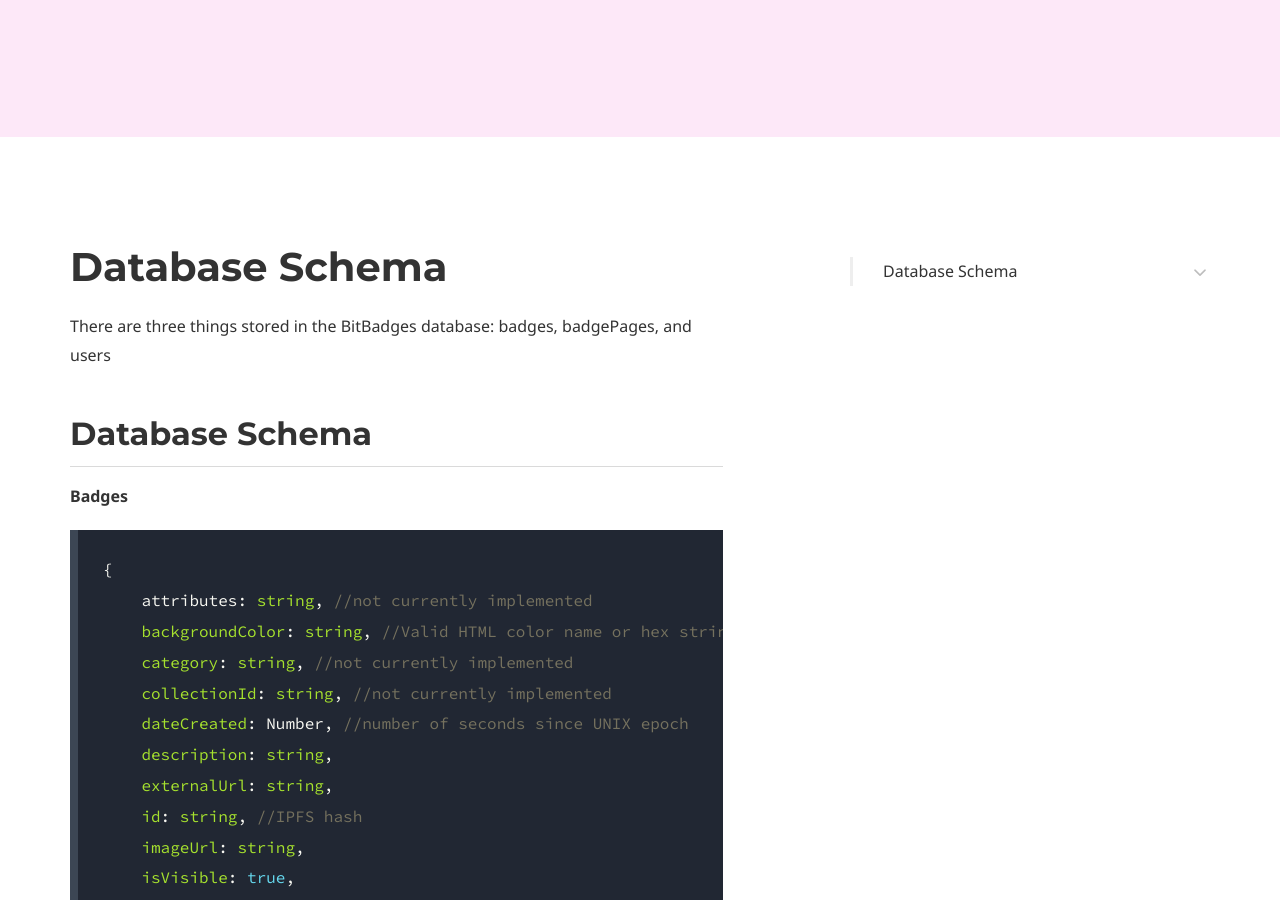
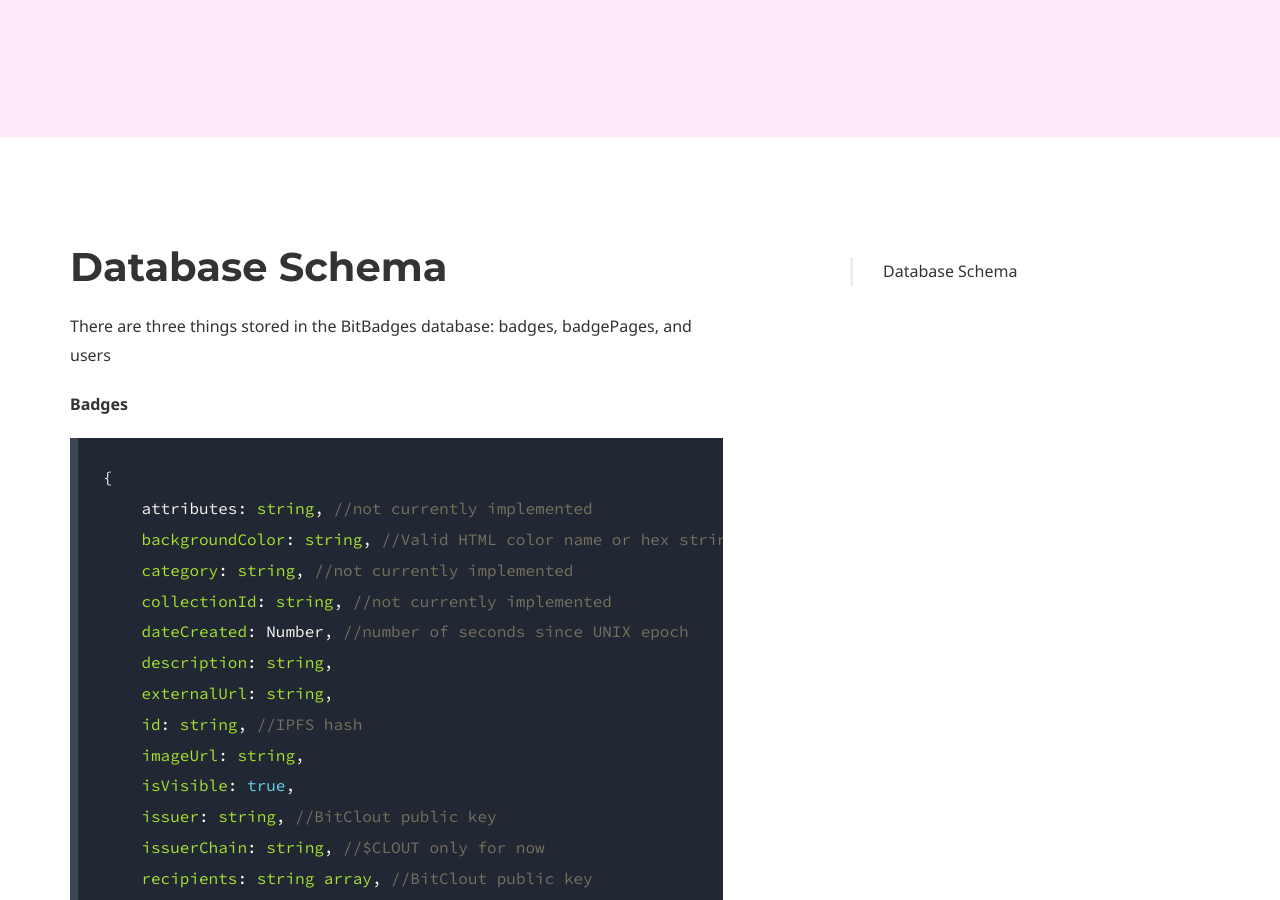
Before and after one commit to BitBadges/bitbadges.github.io, a Jekyll site: the page built from database.md, in a window 1280 px wide and 900 px high, scrolled down 490 px. Built offline with Jekyll 4.4.1, drawn with Linux system fonts in a browser that asks for light colours; some web fonts are replaced.

Commit message:
Update database.md

````diff
--- a/database.md
+++ b/database.md
@@ -31,7 +31,6 @@ page_nav:
 # Database Schema
 There are three things stored in the BitBadges database: badges, badgePages, and users
 
-## Database Schema
 **Badges**
 ```javascript
 {
````
